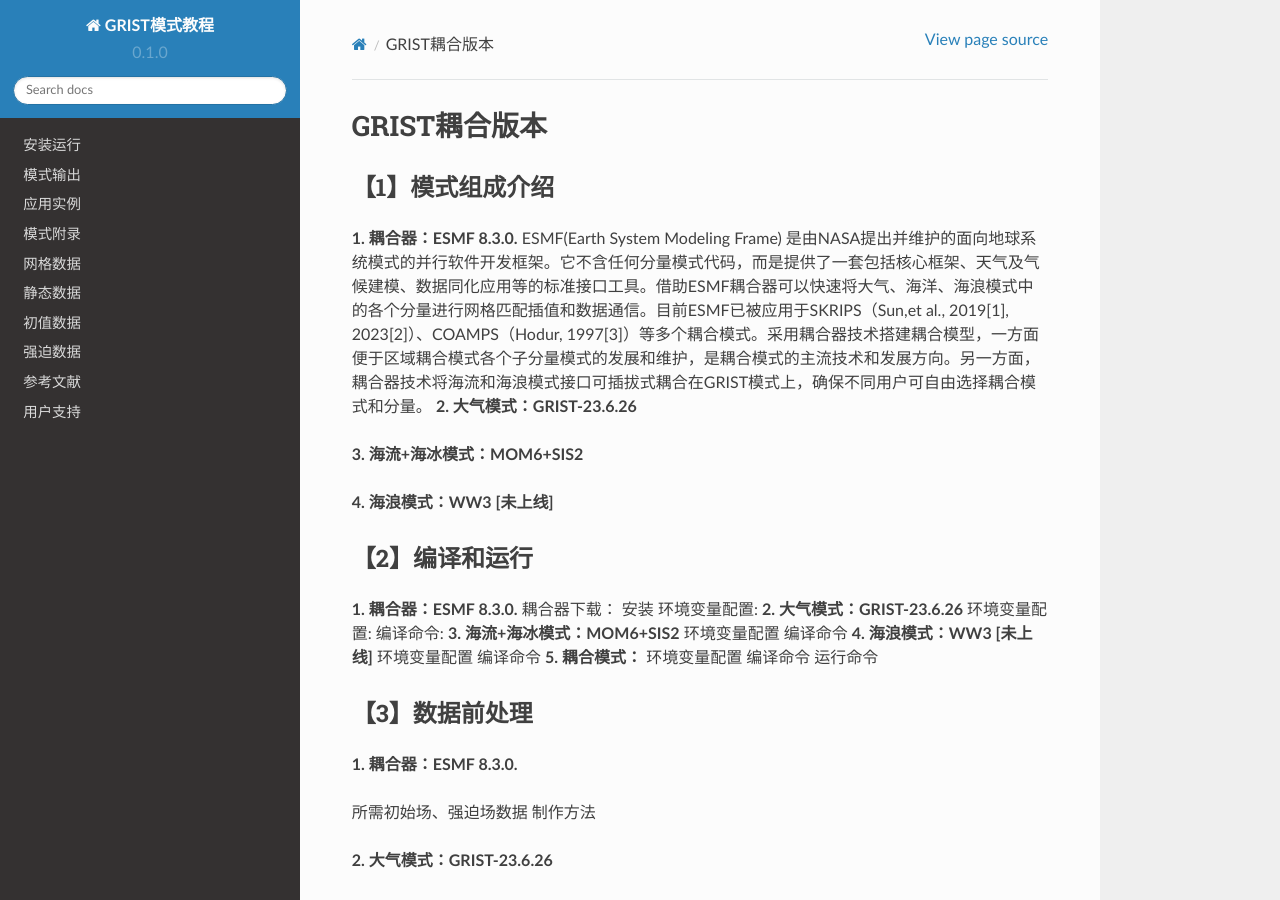
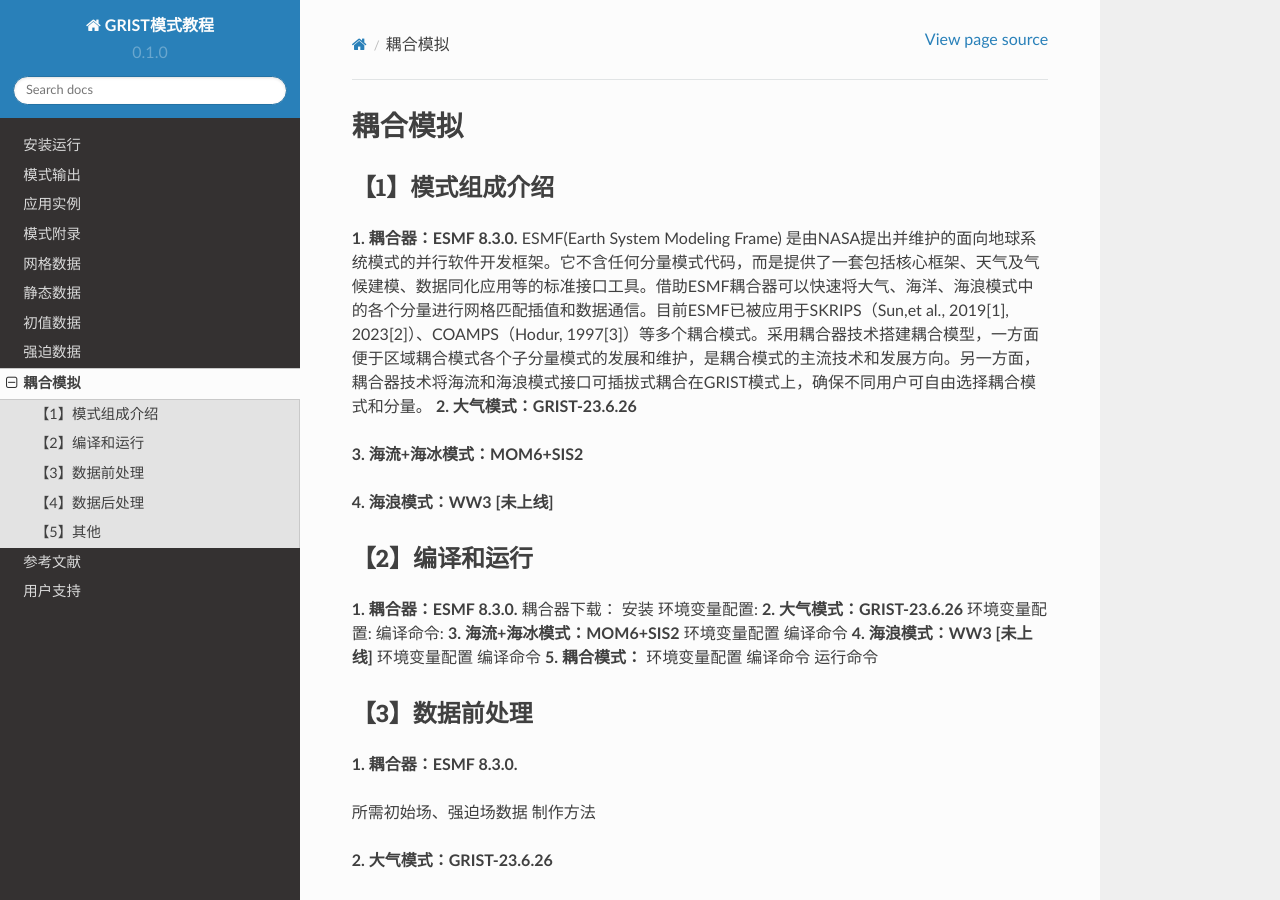
Before and after one commit to GRIST-Dev/GRIST_Tutorial, a Sphinx documentation site: the page built from docs/source/couple.rst, in a window 1280 px wide and 900 px high. Built offline with Sphinx 7.4.7 and the Read the Docs theme 2.0.0, drawn with Linux system fonts in a browser that asks for light colours.

```diff
--- a/docs/source/couple.rst
+++ b/docs/source/couple.rst
@@ -1,4 +1,4 @@
-GRIST耦合版本
+耦合模拟
 ================
 【1】模式组成介绍
 ----------------
--- a/docs/source/index.rst
+++ b/docs/source/index.rst
@@ -21,5 +21,6 @@ GRIST模式教程
    static
    initial
    forcing
+   couple
    references
    support
```
